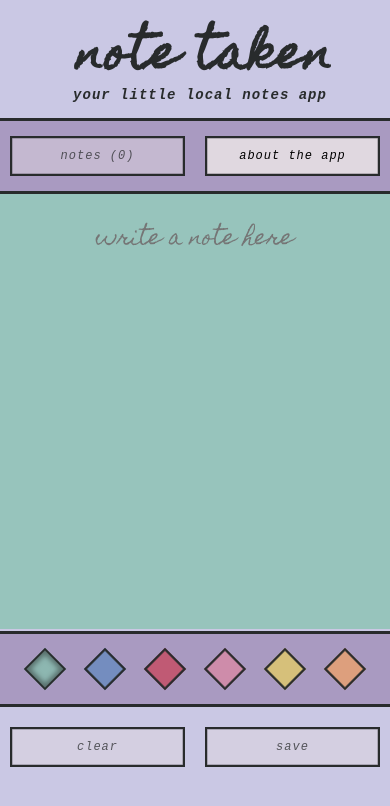
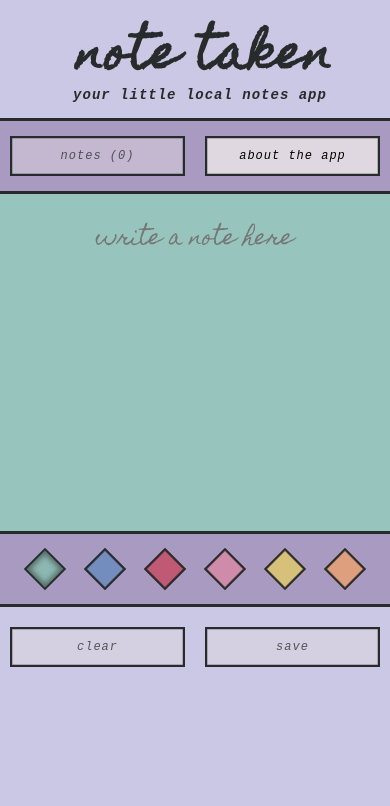
Before and after one commit to torontopubliclibra/note-taken, an Angular app: page / in a window 390 px wide. Shown: the top 806 px of the page. Built offline with nearby package versions, Linux system fonts and the light colour scheme; a web font is replaced by a local one.

Commit message:
style: shortened mobile max-height

```diff
--- a/src/styles.scss
+++ b/src/styles.scss
@@ -48,7 +48,7 @@ body {
 
         .app {
             height: 100vh;
-            max-height: 800px;
+            max-height: 700px;
             overflow-x: hidden;
             overflow-y: hidden;
             position: relative;
```
